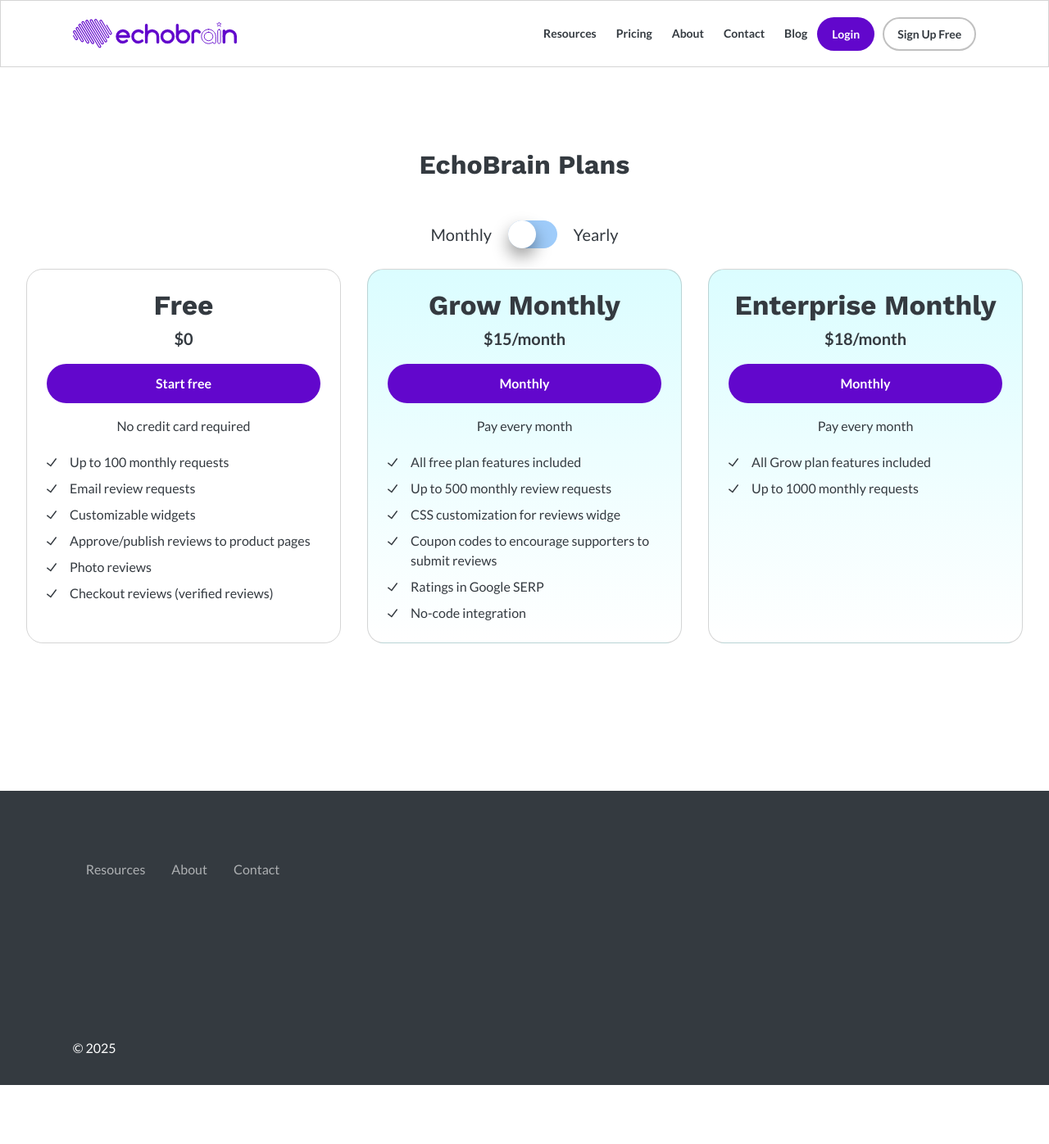
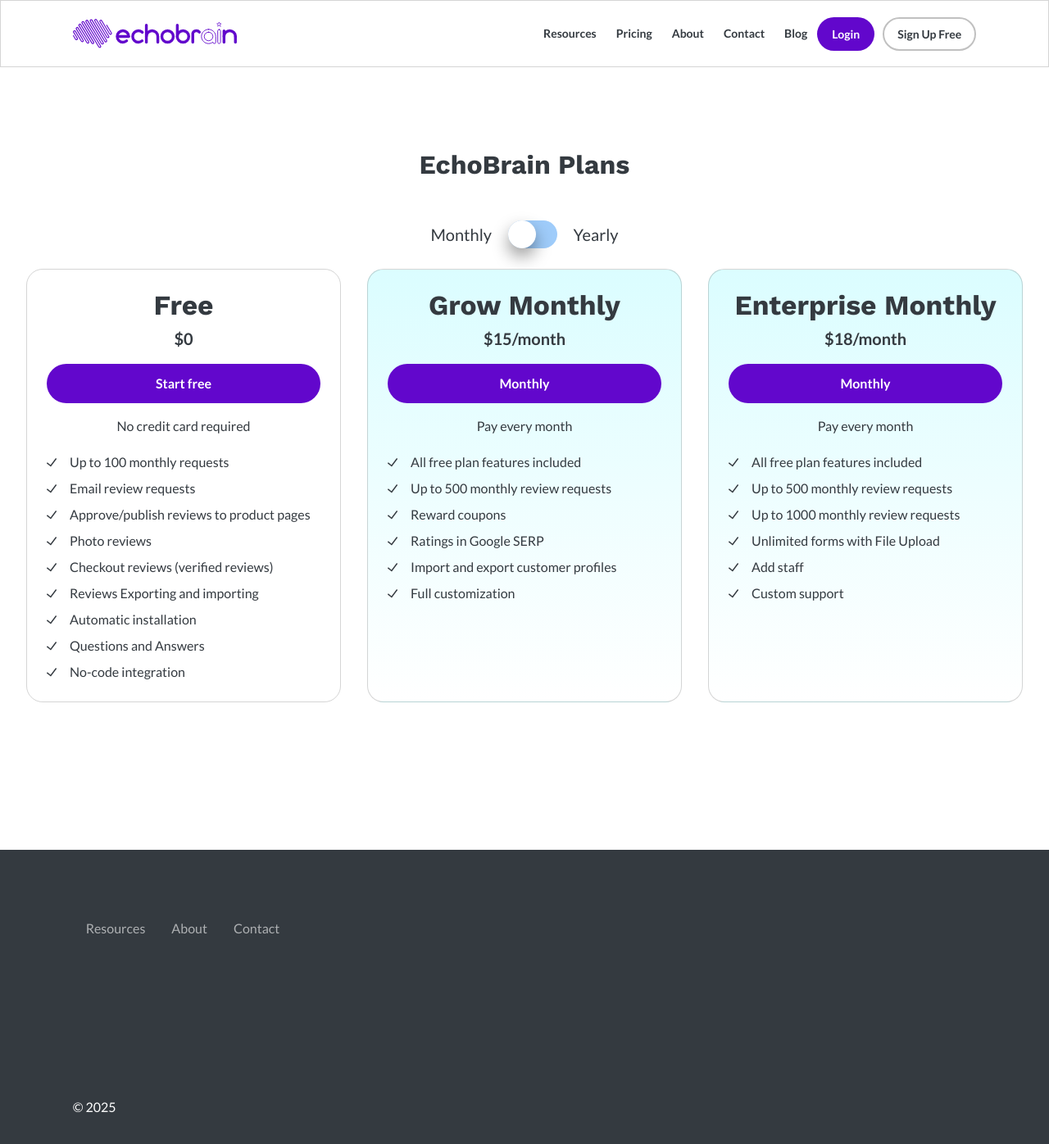
Before and after one commit to echo-brain/echo-brain.github.io, a Jekyll site: the page built from _pages/pricing.html, in a window 1280 px wide. Shown: the whole page at 82% size. Built offline with Jekyll 4.4.1, drawn with Linux system fonts in a browser that asks for light colours; before the commit the page ends 1324 px from its top, so only the background shows below that.

Commit message:
Update tiers.html

```diff
--- a/_includes/sections/tiers.html
+++ b/_includes/sections/tiers.html
@@ -126,10 +126,6 @@
               </li>
               <li class="tiers__tier-feature">
                 <span class="tiers__tier-feature-icon">{% include snippets/icon-tick.svg %}</span>
-                Customizable widgets
-              </li>
-              <li class="tiers__tier-feature">
-                <span class="tiers__tier-feature-icon">{% include snippets/icon-tick.svg %}</span>
                 Approve/publish reviews to product pages
               </li>
               <li class="tiers__tier-feature">
@@ -139,6 +135,22 @@
               <li class="tiers__tier-feature">
                 <span class="tiers__tier-feature-icon">{% include snippets/icon-tick.svg %}</span>
                 Checkout reviews (verified reviews)
+              </li>
+              <li class="tiers__tier-feature">
+                <span class="tiers__tier-feature-icon">{% include snippets/icon-tick.svg %}</span>
+                Reviews Exporting and importing
+              </li>
+              <li class="tiers__tier-feature">
+                <span class="tiers__tier-feature-icon">{% include snippets/icon-tick.svg %}</span>
+                Automatic installation
+              </li>
+              <li class="tiers__tier-feature">
+                <span class="tiers__tier-feature-icon">{% include snippets/icon-tick.svg %}</span>
+                Questions and Answers
+              </li>
+              <li class="tiers__tier-feature">
+                <span class="tiers__tier-feature-icon">{% include snippets/icon-tick.svg %}</span>
+                No-code integration
               </li>
             </ul>
           </div>
@@ -178,11 +190,7 @@
               </li>
               <li class="tiers__tier-feature">
                 <span class="tiers__tier-feature-icon">{% include snippets/icon-tick.svg %}</span>
-                CSS customization for reviews widge
-              </li>
-              <li class="tiers__tier-feature">
-                <span class="tiers__tier-feature-icon">{% include snippets/icon-tick.svg %}</span>
-                Coupon codes to encourage supporters to submit reviews
+                Reward coupons
               </li>
               <li class="tiers__tier-feature">
                 <span class="tiers__tier-feature-icon">{% include snippets/icon-tick.svg %}</span>
@@ -190,7 +198,11 @@
               </li>
               <li class="tiers__tier-feature">
                 <span class="tiers__tier-feature-icon">{% include snippets/icon-tick.svg %}</span>
-                No-code integration
+                Import and export customer profiles
+              </li>
+              <li class="tiers__tier-feature">
+                <span class="tiers__tier-feature-icon">{% include snippets/icon-tick.svg %}</span>
+                Full customization
               </li>
             </ul>
           </div>
@@ -230,11 +242,7 @@
               </li>
               <li class="tiers__tier-feature">
                 <span class="tiers__tier-feature-icon">{% include snippets/icon-tick.svg %}</span>
-                CSS customization for reviews widge
-              </li>
-              <li class="tiers__tier-feature">
-                <span class="tiers__tier-feature-icon">{% include snippets/icon-tick.svg %}</span>
-                Coupon codes to encourage supporters to submit reviews
+                Reward coupons
               </li>
               <li class="tiers__tier-feature">
                 <span class="tiers__tier-feature-icon">{% include snippets/icon-tick.svg %}</span>
@@ -242,7 +250,11 @@
               </li>
               <li class="tiers__tier-feature">
                 <span class="tiers__tier-feature-icon">{% include snippets/icon-tick.svg %}</span>
-                No-code integration
+                Import and export customer profiles
+              </li>
+              <li class="tiers__tier-feature">
+                <span class="tiers__tier-feature-icon">{% include snippets/icon-tick.svg %}</span>
+                Full customization
               </li>
             </ul>
           </div>
@@ -277,11 +289,27 @@
             <ul class="tiers__tier-features">
               <li class="tiers__tier-feature">
                 <span class="tiers__tier-feature-icon">{% include snippets/icon-tick.svg %}</span>
-                All Grow plan features included
+                All free plan features included
               </li>
               <li class="tiers__tier-feature">
                 <span class="tiers__tier-feature-icon">{% include snippets/icon-tick.svg %}</span>
-                Up to 1000 monthly requests
+                Up to 500 monthly review requests
+              </li>
+              <li class="tiers__tier-feature">
+                <span class="tiers__tier-feature-icon">{% include snippets/icon-tick.svg %}</span>
+                Up to 1000 monthly review requests
+              </li>
+              <li class="tiers__tier-feature">
+                <span class="tiers__tier-feature-icon">{% include snippets/icon-tick.svg %}</span>
+                Unlimited forms with File Upload
+              </li>
+              <li class="tiers__tier-feature">
+                <span class="tiers__tier-feature-icon">{% include snippets/icon-tick.svg %}</span>
+                Add staff
+              </li>
+              <li class="tiers__tier-feature">
+                <span class="tiers__tier-feature-icon">{% include snippets/icon-tick.svg %}</span>
+                Custom support
               </li>
             </ul>
           </div>
@@ -315,11 +343,27 @@
             <ul class="tiers__tier-features">
               <li class="tiers__tier-feature">
                 <span class="tiers__tier-feature-icon">{% include snippets/icon-tick.svg %}</span>
-                All Grow plan features included
+                All free plan features included
               </li>
               <li class="tiers__tier-feature">
                 <span class="tiers__tier-feature-icon">{% include snippets/icon-tick.svg %}</span>
-                Up to 1000 monthly requests
+                Up to 500 monthly review requests
+              </li>
+              <li class="tiers__tier-feature">
+                <span class="tiers__tier-feature-icon">{% include snippets/icon-tick.svg %}</span>
+                Up to 1000 monthly review requests
+              </li>
+              <li class="tiers__tier-feature">
+                <span class="tiers__tier-feature-icon">{% include snippets/icon-tick.svg %}</span>
+                Unlimited forms with File Upload
+              </li>
+              <li class="tiers__tier-feature">
+                <span class="tiers__tier-feature-icon">{% include snippets/icon-tick.svg %}</span>
+                Add staff
+              </li>
+              <li class="tiers__tier-feature">
+                <span class="tiers__tier-feature-icon">{% include snippets/icon-tick.svg %}</span>
+                Custom support
               </li>
             </ul>
           </div>
```
